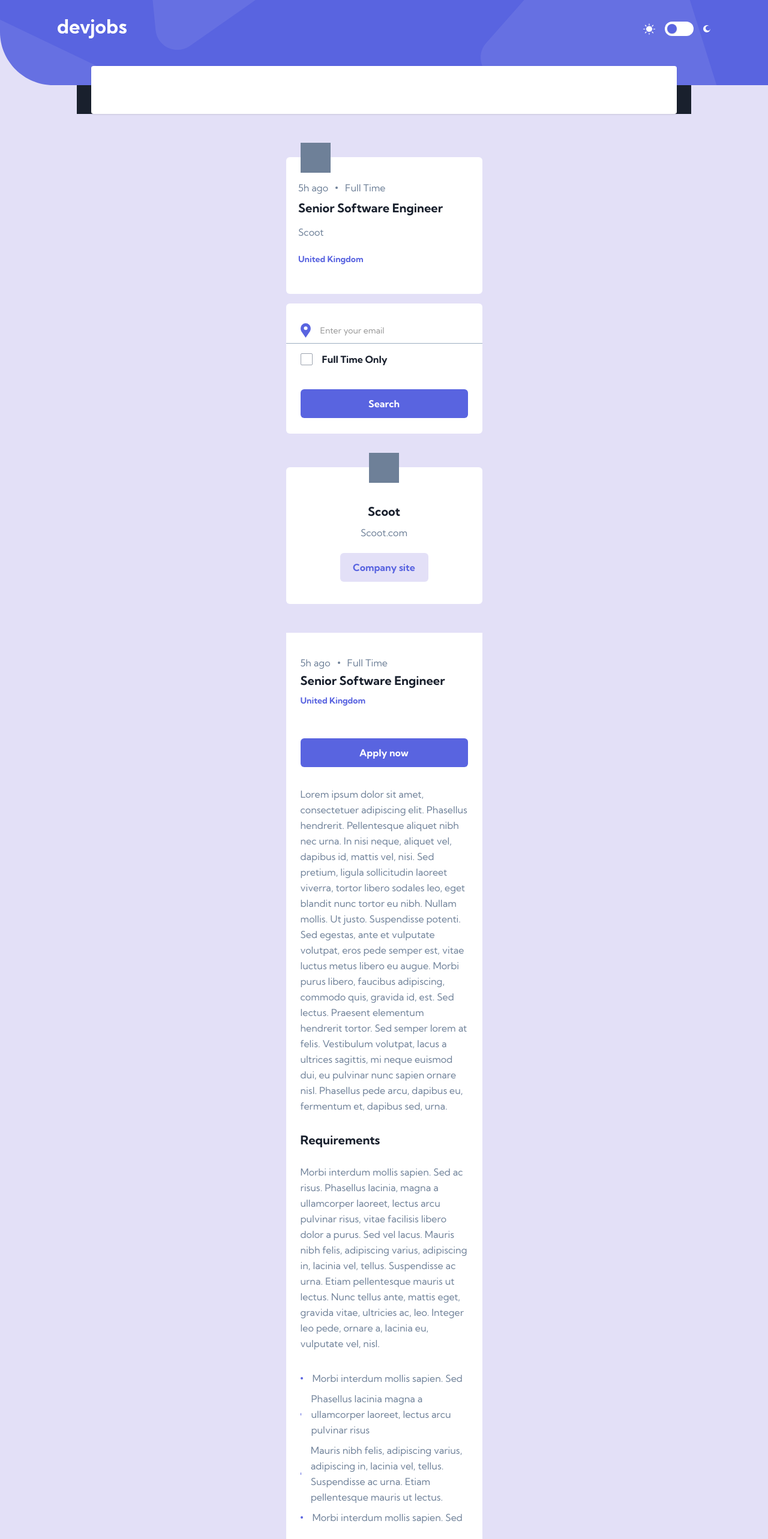
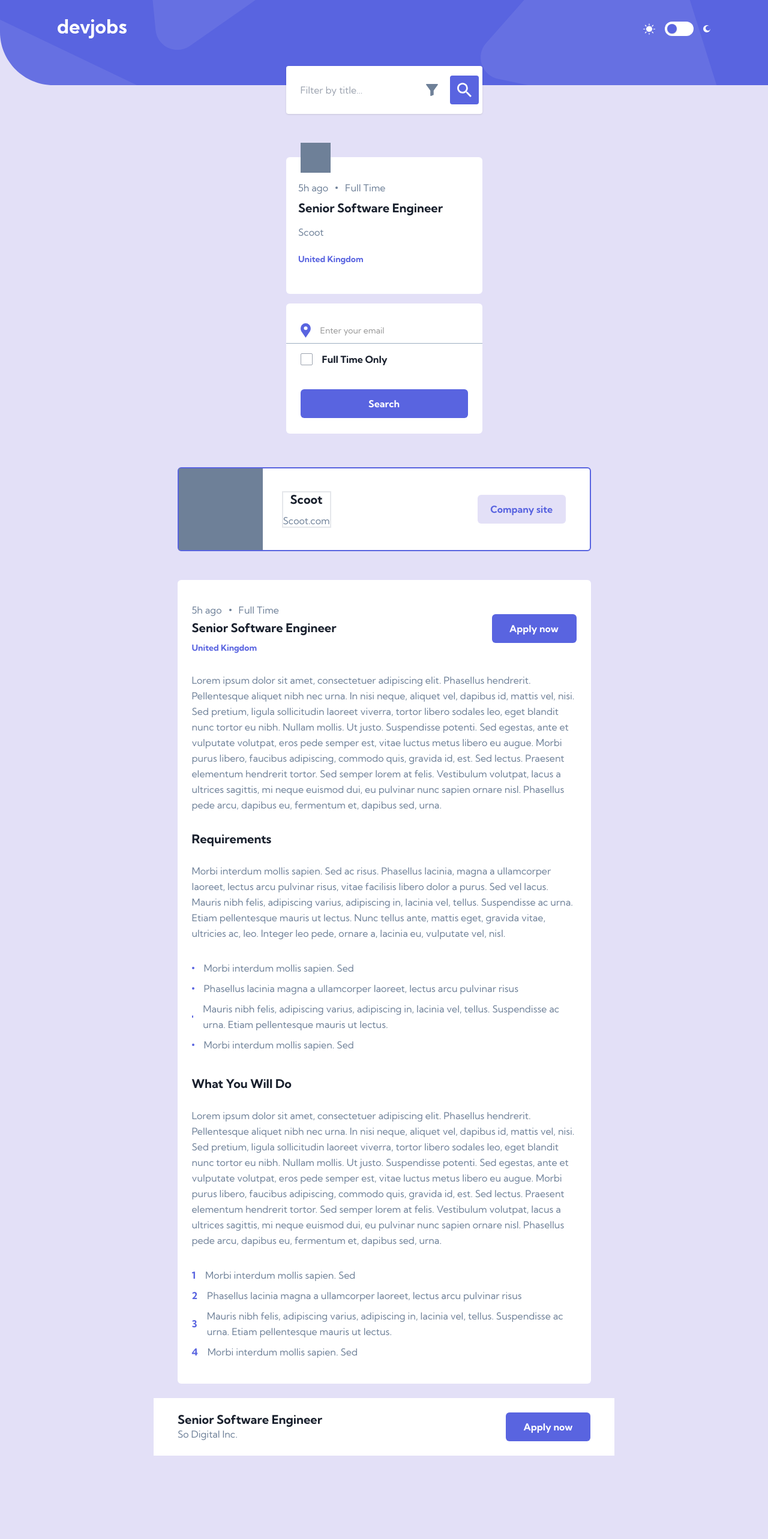
Before and after one commit to genFD/devjobsvite, a React (Vite) app in the folder frontend/: page / in a window 1280 px wide. Shown: the top 2566 px of the page at 60% size. After the commit the page ends 2443 px from the top, so only its background shows below. Built offline with nearby package versions, Linux system fonts and the light colour scheme; a web font is replaced by a local one.

Commit message:
completed input mobile

```diff
--- a/frontend/src/components/CardDetail.jsx
+++ b/frontend/src/components/CardDetail.jsx
@@ -4,9 +4,10 @@ const CardDetail = () => {
   return (
     <>
       <div className="card-detail flex flex-col items-center mt-4 mb-4 gap-6">
-        <div className="container relative bg-white dark:bg-very-dark-blue w-327 h-228 rounded-md mt-10 flex flex-col justify-center items-center">
-          <div className="w-50 h-50 bg-dark-grey left-auto -top-6 absolute z-10"></div>
-          <div className="mx-auto mt-6 flex flex-col items-center gap-3">
+        {/* Header starts */}
+        <div className="container relative bg-white dark:bg-very-dark-blue w-327 h-228 rounded-md mt-10 flex flex-col justify-center items-center tablet:flex-row border-2 border-violet tablet:w-689 tablet:h-140 tablet:justify-start desktop:w-730">
+          <div className="w-50 h-50 bg-dark-grey left-auto -top-6 absolute z-10 tablet:static tablet:w-140 tablet:h-full"></div>
+          <div className="mx-auto mt-6 flex flex-col items-center gap-3 tablet:mt-0 tablet:mx-0 tablet:ml-8 desktop:ml-10 border-2">
             <div>
               <span className="text-very-dark-blue dark:text-white text-heading-3 font-bold">
                 Scoot
@@ -14,13 +15,17 @@ const CardDetail = () => {
             </div>
             <span className="text-dark-grey text-body">Scoot.com</span>
           </div>
-          <div className="flex items-center mt-6">
+          <div className="flex items-center mt-6 tablet:mt-0 tablet:ml-244 desktop:ml-282">
             <button className="w-147 h-48 bg-body-bg rounded-md grid place-items-center font-bold text-violet text-body transition-colors duration-200 cursor-pointer hover:bg-light-violet">
               Company site
             </button>
           </div>
         </div>
-        <div className="bg-white dark:bg-very-dark-blue w-327 px-6 py-10 mt-6">
+        {/* Header ends */}
+
+        {/* Description Starts */}
+        <div className="bg-white rounded-md dark:bg-very-dark-blue w-327 px-6 py-10 mt-6 tablet:w-689 desktop:w-730">
+          <div className="tablet:flex tablet:justify-between tablet:items-center">
             <header className="flex flex-col">
               <div className="flex items-center gap-3 text-dark-grey text-body">
                 <span>5h ago</span>
@@ -35,10 +40,11 @@ const CardDetail = () => {
               </h3>
             </header>
 
-          <div className="mt-54">
+            <div className="mt-54 tablet:mt-0 tablet:w-141">
               <button className="w-full h-48 bg-violet rounded-md grid place-items-center font-bold text-white text-body transition-colors duration-200 cursor-pointer hover:bg-light-violet ">
                 Apply now
               </button>
+            </div>
           </div>
           <div className="mt-8">
             <p className="text-body2 text-6E8098 dark:text-9DAEC2">
@@ -73,7 +79,7 @@ const CardDetail = () => {
 
           <div className="mt-8">
             <div>
-              <ul className="text-6E8098 text-body2 flex flex-col gap-2 font-normal">
+              <ul className="text-6E8098 dark:text-9DAEC2 text-body2 flex flex-col gap-2 font-normal">
                 <li className="flex gap-4 items-center">
                   <span className="w-1 h-1 rounded-full bg-violet"></span>
                   Morbi interdum mollis sapien. Sed
@@ -119,7 +125,7 @@ const CardDetail = () => {
 
           <div className="mt-8">
             <div>
-              <ul className="text-6E8098 text-body2 flex flex-col gap-2 font-normal">
+              <ul className="text-6E8098 dark:text-9DAEC2 text-body2 flex flex-col gap-2 font-normal">
                 <li className="flex gap-4 items-center">
                   <span className="text-violet font-bold">1</span>
                   Morbi interdum mollis sapien. Sed
@@ -143,8 +149,17 @@ const CardDetail = () => {
             </div>
           </div>
         </div>
-        <div className="w-375 h-24 bg-white dark:bg-very-dark-blue flex items-center justify-center">
-          <button className="w-327 h-48 bg-violet rounded-md grid place-items-center font-bold text-white text-body transition-colors duration-200 cursor-pointer hover:bg-light-violet ">
+        {/* Description Ends */}
+        <div className="w-375 h-24 tablet:w-768 desktop:w-full desktop:px-355 tablet:h-24 bg-white dark:bg-very-dark-blue flex items-center justify-center tablet:justify-between tablet:px-10">
+          <div className="hidden tablet:flex tablet:flex-col">
+            <h3 className="text-19202D dark:text-white font-bold text-heading-3 ">
+              Senior Software Engineer
+            </h3>
+            <span className="text-6E8098 dark:text-9DAEC2">
+              So Digital Inc.
+            </span>
+          </div>
+          <button className="w-327 h-48 tablet:w-141 bg-violet rounded-md grid place-items-center font-bold text-white text-body transition-colors duration-200 cursor-pointer hover:bg-light-violet ">
             Apply now
           </button>
         </div>
--- a/frontend/src/components/Search.jsx
+++ b/frontend/src/components/Search.jsx
@@ -1,7 +1,40 @@
 const Search = () => {
   return (
-    <div className="container search-container mx-auto px-6 bg-very-dark-blue">
-      <div className=" bg-white h-20 rounded shadow relative z-10 -mt-8 mb-8 w-full "></div>
+    <div className="container search-container mx-auto px-6 w-327">
+      <div className=" bg-white w-327 dark:bg-19202D h-20 rounded shadow relative z-10 -mt-8 mb-8 ">
+        <div className="w-327 h-20 flex justify-between px-6">
+          <div className="flex order-2 basis-1/4">
+            <div className="flex items-center pr-3 h-full cursor-pointer">
+              <button>
+                <svg width={20} height={20} xmlns="http://www.w3.org/2000/svg">
+                  <path
+                    d="M19.108 0H.86a.86.86 0 00-.764.455.833.833 0 00.068.884l6.685 9.202.007.01c.242.32.374.708.375 1.107v7.502a.825.825 0 00.248.594.865.865 0 00.942.18l3.756-1.4c.337-.1.56-.41.56-.784v-6.092c0-.399.132-.787.375-1.108l.007-.009 6.685-9.202c.19-.26.217-.6.068-.884A.86.86 0 0019.108 0z"
+                    fill="#6E8098"
+                    fillRule="nonzero"
+                  />
+                </svg>
+              </button>
+            </div>
+            <div className="flex items-center">
+              <button className="px-3 py-3 bg-5964E0 focus:outline-none hover:bg-opacity-80 ml-2 rounded">
+                <svg width={24} height={24} xmlns="http://www.w3.org/2000/svg">
+                  <path
+                    d="M17.112 15.059h-1.088l-.377-.377a8.814 8.814 0 002.15-5.784A8.898 8.898 0 008.898 0 8.898 8.898 0 000 8.898a8.898 8.898 0 008.898 8.899c2.211 0 4.23-.808 5.784-2.143l.377.377v1.081l6.845 6.832 2.04-2.04-6.832-6.845zm-8.214 0A6.16 6.16 0 118.9 2.737a6.16 6.16 0 010 12.322z"
+                    fill="white"
+                    fillRule="nonzero"
+                  />
+                </svg>
+              </button>
+            </div>
+          </div>
+
+          <input
+            id="search"
+            className="text-19202D dark:bg-19202D dark:text-white focus:outline-none font-normal h-full basis-3/4 pr-4 flex items-center  text-body order-1"
+            placeholder="Filter by title…"
+          />
+        </div>
+      </div>
     </div>
     // <div className="parent bg-light-violet tablet:w-689">
     //   <div className="child absolute top-18 laptop:top-20 desktop:top-32 w-327 flex items-center justify-center search-container border">
--- a/frontend/tailwind.config.js
+++ b/frontend/tailwind.config.js
@@ -26,10 +26,12 @@ module.exports = {
         '19202D': '#19202D',
         '6E8098': '#6E8098',
         '9DAEC2': '#9DAEC2',
+        '5964E0': '#5964E0',
       },
       width: {
         50: '50px',
         115: '115px',
+        140: '140px',
         141: '141px',
         147: '147px',
         279: '279px',
@@ -37,10 +39,13 @@ module.exports = {
         327: '327px',
         375: '375px',
         689: '689px',
+        730: '730px',
+        768: '768px',
       },
       height: {
         48: '48px',
         50: '50px',
+        140: '140px',
         147: '147px',
         136: '136px',
         217: '217px',
@@ -56,6 +61,9 @@ module.exports = {
         18: '100px',
         25: '120px',
         54: '54px',
+        244: '244px',
+        282: '282px',
+        355: '355px',
       },
     },
     screens: {
```
Lines whose indentation alone changed are shown as unchanged.
